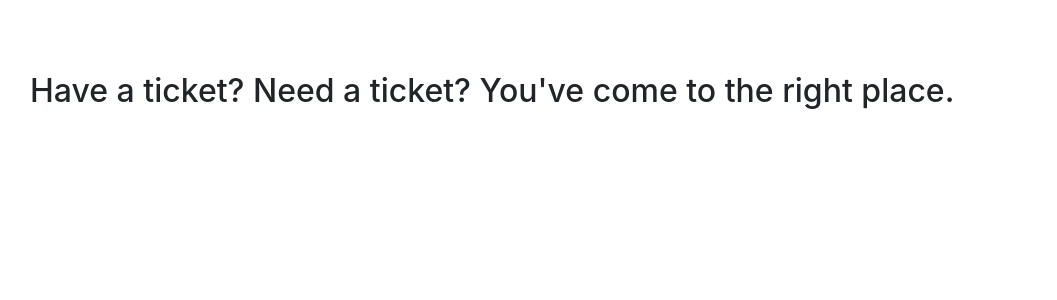
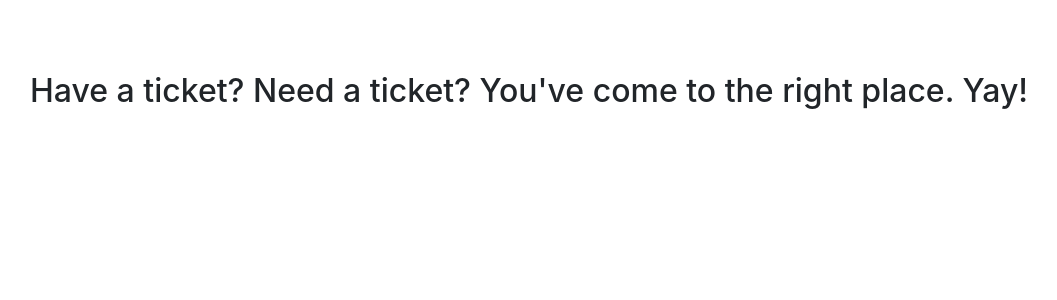
Before and after one commit to jalenjjbr/djangostock, a Django app: page / in a window 1280 px wide. Shown: the part 56-356 px from the top of the page, without its empty margins (55-1112 px from the left). Run offline with Django 3.2, Linux system fonts and the light colour scheme; some libraries are stand-ins or nearby versions.

Commit message:
Added text to Home.html to test Heroku push

```diff
--- a/quotes/templates/home.html
+++ b/quotes/templates/home.html
@@ -4,7 +4,7 @@
 
 <br/>
 <br/>
-<h2>Have a ticket?  Need a ticket?  You've come to the right place.</h2>
+<h2>Have a ticket?  Need a ticket?  You've come to the right place.  Yay!</h2>
 
 
 
```
Also changed, not shown: db.sqlite3, quotes/migrations/0002_auto_20200305_1654.py (added).
